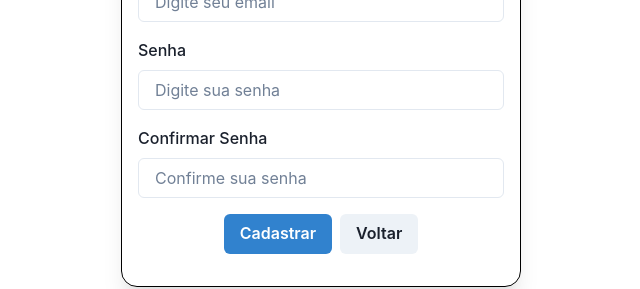
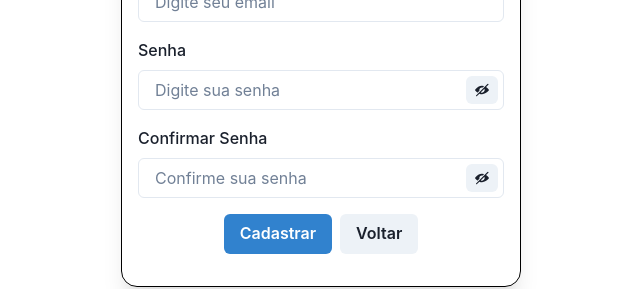
Before and after one commit to Claudev10/Cadastro-Cliente-Produto, a React (Create React App) app: page /signup in a window 1280 px wide. Shown: the part 364-653 px from the top of the page, without its empty margins (319-959 px from the left). Built offline with nearby package versions, Linux system fonts and the light colour scheme.

Commit message:
Toast e componente add

```diff
--- a/src/Pages/LoginPage/index.jsx
+++ b/src/Pages/LoginPage/index.jsx
@@ -1,6 +1,6 @@
 import React, { useState } from "react";
 import { useNavigate } from "react-router-dom";
-import { Box, Button, FormControl, FormLabel, Heading, Input, Stack, useToast } from "@chakra-ui/react";
+import { Box, Button, FormControl, FormLabel, Heading, Input, Stack, } from "@chakra-ui/react";
 
 const LoginPage = () => {
   const navigate = useNavigate();
@@ -15,8 +15,6 @@ const LoginPage = () => {
     navigate("/signup");
   };
 
-  const toast = useToast();
-
   const handleMainClick = async () => {
     try {
       setIsLoading(true);
@@ -27,18 +25,6 @@ const LoginPage = () => {
       );
       if (user) {
         navigate("/main");
-        toast({
-          title: "Sucesso",
-          description: "Login realizado com sucesso!",
-          status: "success",
-          duration: 3000,
-          isClosable: true,
-          position: "top",
-          variant: "subtle",
-          top: "50%",
-          left: "50%",
-          transform: "translate(-50%, -50%)"
-        });
       } else {
         setErrorMessage("Usuário ou senha incorretos");
       }
@@ -86,7 +72,7 @@ const LoginPage = () => {
         </FormControl>
         {errorMessage && (
           <div
-            style={{ color: "red", marginBottom: "1rem", textAlign: "center" }}
+            style={{ color: "red", marginBottom: "1rem" }}
           >
             {errorMessage}
           </div>
--- /dev/null
+++ b/src/Pages/MainPage/Header.jsx
@@ -0,0 +1,35 @@
+import React, { useState } from "react";
+import { Flex, Heading, IconButton } from "@chakra-ui/react";
+import { CloseIcon } from "@chakra-ui/icons";
+import PropTypes from "prop-types";
+
+const ProductHeader = ({ handleLogout }) => {
+  const [isLoading, setIsLoading] = useState(false);
+
+  const handleLogoutClick = () => {
+    setIsLoading(true);
+    handleLogout();
+  };
+
+  return (
+    <Flex justify="space-between" alignItems="center" mb="4">
+      <Heading as="h1" size="xl">
+        Produtos
+      </Heading>
+      <IconButton
+        icon={<CloseIcon />}
+        aria-label="Logout"
+        size="sm"
+        variant="ghost"
+        isLoading={isLoading}
+        onClick={handleLogoutClick}
+      />
+    </Flex>
+  );
+};
+
+ProductHeader.propTypes = {
+  handleLogout: PropTypes.func.isRequired,
+};
+
+export default ProductHeader;
--- a/src/Pages/MainPage/Modal.jsx
+++ b/src/Pages/MainPage/Modal.jsx
@@ -10,7 +10,7 @@ import {
   FormControl,
   FormLabel,
   Input,
-  FormErrorMessage, useToast
+  FormErrorMessage
 } from "@chakra-ui/react";
 
 const Modal = ({ isOpen, onClose, onConfirm, produto }) => {
@@ -20,8 +20,6 @@ const Modal = ({ isOpen, onClose, onConfirm, produto }) => {
   const [descricao, setDescricao] = useState("");
   const [nomeError, setNomeError] = useState("");
   const [codigoError, setCodigoError] = useState("");
-
-  const toast = useToast();
 
   useEffect(() => {
     if (produto !== null) {
@@ -42,19 +40,6 @@ const Modal = ({ isOpen, onClose, onConfirm, produto }) => {
       return;
     }
     onConfirm({ nome, codigo, tipo, descricao });
-
-    toast({
-      title: "Sucesso",
-      description: "Produto adicionado/editado com sucesso!",
-      status: "success",
-      duration: 3000,
-      isClosable: true,
-      position: "top",
-      variant: "subtle",
-      top: "50%",
-      left: "50%",
-      transform: "translate(-50%, -50%)"
-    });
   };
 
   return (
--- a/src/Pages/MainPage/index.jsx
+++ b/src/Pages/MainPage/index.jsx
@@ -8,22 +8,26 @@ import {
   Flex,
   IconButton,
   Tooltip,
+  useToast
 } from "@chakra-ui/react";
-import { AddIcon, EditIcon, DeleteIcon, CloseIcon } from "@chakra-ui/icons";
+import { AddIcon, EditIcon, DeleteIcon } from "@chakra-ui/icons";
 import axios from "axios";
 import Modal from "./Modal";
 import { useNavigate } from "react-router-dom";
+import Header from "./Header";
 
 const MainPage = () => {
   const [produtos, setProdutos] = useState([]);
   const [isModalOpen, setIsModalOpen] = useState(false);
   const [editingProdutoId, setEditingProdutoId] = useState(null);
   const [editingProduto, setEditingProduto] = useState(null);
-   useEffect(() => {
+  useEffect(() => {
     fetchProdutos();
   }, []);
 
   const baseURL = "http://localhost:5000/produtos"
+
+  const toast = useToast('')
 
   const fetchProdutos = async () => {
     try {
@@ -38,6 +42,17 @@ const MainPage = () => {
     try {
       await axios.delete(`${baseURL}/${id}`);
       fetchProdutos();
+      toast({
+        title: 'Produto deletado!',
+        status: 'success',
+        duration: 3000,
+        isClosable: true,
+        position: "top",
+        variant: "subtle",
+        top: "50%",
+        left: "50%",
+        transform: "translate(-50%, -50%)"
+      });
     } catch (error) {
       console.error("Erro ao excluir produto:", error);
     }
@@ -51,11 +66,24 @@ const MainPage = () => {
     setIsModalOpen(false);
   };
 
+
+
   const handleProdutoConfirm = async (produto) => {
     try {
       await axios.post(baseURL, produto);
       fetchProdutos();
       setIsModalOpen(false);
+      toast({
+        title: 'Produto adicionado!',
+        status: 'success',
+        duration: 3000,
+        isClosable: true,
+        position: "top",
+        variant: "subtle",
+        top: "50%",
+        left: "50%",
+        transform: "translate(-50%, -50%)"
+      });
     } catch (error) {
       console.error("Erro ao adicionar produto:", error);
     }
@@ -75,6 +103,17 @@ const MainPage = () => {
       setIsModalOpen(false);
       setEditingProduto(null);
       setEditingProdutoId(null);
+      toast({
+        title: 'Produto editado!',
+        status: 'success',
+        duration: 3000,
+        isClosable: true,
+        position: "top",
+        variant: "subtle",
+        top: "50%",
+        left: "50%",
+        transform: "translate(-50%, -50%)"
+      });
     } catch (error) {
       console.error("Erro ao editar produto:", error);
     }
@@ -87,18 +126,7 @@ const MainPage = () => {
 
   return (
     <Box p="4">
-      <Flex justify="space-between" alignItems="center" mb="4">
-      <Heading as="h1" size="xl">
-        Produtos
-      </Heading>
-      <IconButton
-        icon={<CloseIcon />}
-        aria-label="Logout"
-        size="sm"
-        variant="ghost"
-        onClick={handleLogout}
-      />
-      </Flex>
+      <Header handleLogout={handleLogout} />
       <Button
         leftIcon={<AddIcon />}
         colorScheme="teal"
@@ -124,7 +152,7 @@ const MainPage = () => {
                     handleEdit(produto.id);
                   }}
                 />
-                </Tooltip>
+              </Tooltip>
               <Tooltip label="Apagar" placement="top">
                 <IconButton
                   icon={<DeleteIcon />}
--- a/src/Pages/SignupPage/index.jsx
+++ b/src/Pages/SignupPage/index.jsx
@@ -1,6 +1,7 @@
 import React, { useState } from "react";
 import { useNavigate} from "react-router-dom";
-import { Box, Button, FormControl, FormLabel, Heading, Input, Stack, useToast } from "@chakra-ui/react";
+import { Box, Button, FormControl, FormLabel, Heading, Input, Stack, useToast, InputGroup, InputRightElement, IconButton } from "@chakra-ui/react";
+import { ViewIcon, ViewOffIcon,  } from '@chakra-ui/icons'
 import axios from "axios";
 
 const SignupPage = () => {
@@ -12,6 +13,8 @@ const SignupPage = () => {
     const [erroCadastro, setErroCadastro] = useState(false);
     const [mensagemErroCadastro, setMensagemErroCadastro] = useState("");
     const [errorMessage, setErrorMessage] = useState("");
+    const [showSenha, setShowSenha] = useState(false);
+    const [showConfirmarSenha, setShowConfirmarSenha] = useState(false);
 
     const baseURL = "http://localhost:5000/users"
 
@@ -77,6 +80,9 @@ const SignupPage = () => {
     }
   };
 
+  const handleShowSenha = () => setShowSenha(!showSenha);
+  const handleShowConfirmarSenha = () => setShowConfirmarSenha(!showConfirmarSenha);
+
   return (
     <Box
       height="100vh"
@@ -108,21 +114,45 @@ const SignupPage = () => {
           </FormControl>
           <FormControl mb="4">
             <FormLabel>Senha</FormLabel>
+            <InputGroup>
               <Input
-              type="password"
+                type={showSenha ? "text" : "password"}
                 placeholder="Digite sua senha"
                 value={senha}
                 onChange={(e) => setSenha(e.target.value)}
                 />
+              <InputRightElement width="4.5rem">
+                <IconButton
+                h="1.75rem"
+                size="sm"
+                icon={showSenha ? <ViewIcon /> : <ViewOffIcon />}
+                onClick={handleShowSenha}
+                ml="1"
+                mr="-1.5rem"
+                />
+              </InputRightElement>
+            </InputGroup>
           </FormControl>
           <FormControl mb="4">
             <FormLabel>Confirmar Senha</FormLabel>
+            <InputGroup>
               <Input
-              type="password"
+                type={showConfirmarSenha ? "text" : "password"}
                 placeholder="Confirme sua senha"
                 value={confirmarSenha}
                 onChange={(e) => setConfirmarSenha(e.target.value)}
                 />
+              <InputRightElement width="4.5rem">
+                <IconButton
+                h="1.75rem"
+                size="sm"
+                icon={showConfirmarSenha ? <ViewIcon /> : <ViewOffIcon />}
+                onClick={handleShowConfirmarSenha}
+                ml="1"
+                mr="-1.5rem"
+                />
+              </InputRightElement>
+            </InputGroup>
           </FormControl>
           {erroCadastro && (
             <Box mb="4" color="red" fontWeight="bold">
```
Also changed, not shown: produtos.json (+6 -19 lines). Lines whose indentation alone changed are shown as unchanged.
